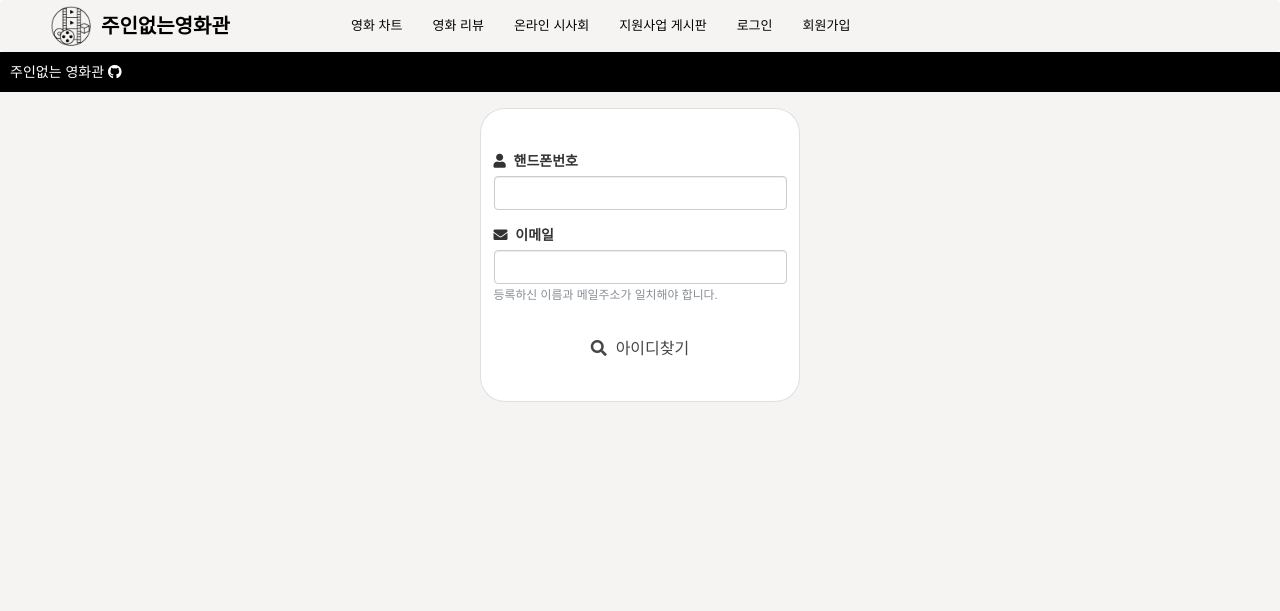
After one commit to NoOwnerTheather/NoOwnerTheater, a Django app: page /account/recovery/id/ in a window 1280 px wide. The commit adds this page. Shown: the top 611 px of the page. Run offline with Django 4.2, Linux system fonts and the light colour scheme; some libraries are stand-ins or nearby versions; some web fonts are replaced.

Commit message:
[FEAT] 아이디 찾기 구현

```diff
--- a/account/forms.py
+++ b/account/forms.py
@@ -5,6 +5,7 @@ from django.contrib.auth.forms import UserChangeForm
 from django.contrib.auth import get_user_model
 from django.core.exceptions import ValidationError
 import django.contrib.auth.forms as auth_forms
+from django import forms
 
 
 
@@ -61,3 +62,24 @@ class PasswordResetForm(auth_forms.PasswordResetForm):
             u for u in active_users
             if u.has_usable_password()
         )
+
+class RecoveryIdForm(forms.Form):
+    phone = forms.CharField(widget=forms.TextInput,)
+    email = forms.EmailField(widget=forms.EmailInput,)
+
+    class Meta:
+        model = User
+        fields = ['phone', 'email']
+
+    def __init__(self, *args, **kwargs):
+        super(RecoveryIdForm, self).__init__(*args, **kwargs)
+        self.fields['phone'].label = '핸드폰번호'
+        self.fields['phone'].widget.attrs.update({
+            'class': 'form-control',
+            'id': 'form_phone',
+        })
+        self.fields['email'].label = '이메일'
+        self.fields['email'].widget.attrs.update({
+            'class': 'form-control',
+            'id': 'form_email'
+        })
--- a/account/urls.py
+++ b/account/urls.py
@@ -25,6 +25,9 @@ urlpatterns = [
    ), name="password_reset_confirm"),
    path('password_reset_complete/', views.UserPasswordResetCompleteView.as_view(), name="password_reset_complete"),
 
+   path('recovery/id/', views.RecoveryIdView.as_view(), name='recovery_id'),
+   path('recovery/id/find/', views.ajax_find_id_view, name='ajax_id'),
+
 
 
 
--- a/account/views.py
+++ b/account/views.py
@@ -8,7 +8,7 @@ from django.contrib.auth import get_user_model
 
 from django.contrib import auth
 from django.contrib.auth import login, authenticate
-from django.contrib.auth.models import User
+from theater.models import User
 from django.shortcuts import render, get_object_or_404, redirect
 from .models import *
 from .forms import *
@@ -56,7 +56,7 @@ from django.utils.decorators import method_decorator
 from django.views.decorators.debug import sensitive_post_parameters
 from django.views.decorators.cache import never_cache
 from django.utils.translation import gettext_lazy as _
-
+from django.views.decorators.csrf import csrf_exempt
 
 
 def login_user(request): # 로그인 중인 Profile object
@@ -229,3 +229,43 @@ class UserPasswordResetCompleteView(PasswordResetCompleteView):
         context = super().get_context_data(**kwargs)
         context['login_url'] = resolve_url(settings.LOGIN_URL)
         return context
+
+
+from .forms import RecoveryIdForm
+from django.views.generic import View
+
+def logout_message_required(function):
+    def wrap(request, *args, **kwargs):
+        if request.user.is_authenticated:
+            messages.info(request, "접속중인 사용자입니다.")
+            return redirect('/account/main/')
+        return function(request, *args, **kwargs)
+    return wrap
+
+
+@method_decorator(logout_message_required, name='dispatch')
+class RecoveryIdView(View):
+    template_name = 'account/recovery_id.html'
+    recovery_id = RecoveryIdForm
+    print("phone")
+    print("phone2")
+
+    def get(self, request):
+        if request.method=='GET':
+            form_id = self.recovery_id(None)
+        return render(request, self.template_name, { 'form_id':form_id, })
+
+
+
+import json
+from django.core.serializers.json import DjangoJSONEncoder
+
+@csrf_exempt
+def ajax_find_id_view(request):
+    phone = request.POST.get('phone')
+    email = request.POST.get('email')
+    result_id = User.objects.get(phone=phone, email=email)
+    print("phone")
+    print(phone)
+
+    return HttpResponse(json.dumps({"result_id": result_id.username}, cls=DjangoJSONEncoder), content_type = "application/json")
--- /dev/null
+++ b/templates/account/recovery_id.html
@@ -0,0 +1,87 @@
+
+{% extends 'base.html' %}
+
+{% block content %}
+<div class="container">
+    <div class="row justify-content-md-center">
+        <div style="position: absolute; top: 45%; height: 504.18px; margin-top: -252.09px;">
+            <div class="card" style="width: 32rem;">
+                <div class="card-body">
+                    <div class="text-center">
+
+                    </div>
+                    <div class="row mt-5">
+                        <div class="col-12">
+                            {% csrf_token %}
+                            <!--이름-->
+                            <div class="mb-4 md-form">
+                                <label name="label_phone" for="{{ form_id.phone.id_for_label }}"><i
+                                    class="fas fa-user"></i>&nbsp;&nbsp;{{ form_id.phone.label }}</label>
+                                    {{ form_id.phone }}
+                            </div>
+                            <!--이메일-->
+                            <div class="mb-4 md-form">
+                                <label name="label_email" for="{{ form_id.email.id_for_label }}"><i
+                                        class="fas fa-envelope"></i>&nbsp;&nbsp;{{ form_id.email.label }}</label>
+                                    {{ form_id.email }}
+                                <small class="form-text text-muted">
+                                    등록하신 이름과 메일주소가 일치해야 합니다.
+                                </small>
+                            </div>
+
+                            <!-- <br><button type="submit" class="btn btn-dark" phone="recovery_id">아이디찾기</button> -->
+                            <div style="padding-top:10px;" class="row justify-content-md-center">
+                                <button id="find_id" class="btn btn-red" style="opacity: 90%; font-size: 16px;" name="recovery_id"><i class="fas fa-search"></i>&nbsp;&nbsp;아이디찾기</button><br><br>
+                            </div>
+                            <br>
+                            <div id="result_id"></div>
+
+
+
+                            <script type="text/javascript">
+
+                                $(document).ready(function () {
+                                    $('#find_id').click(function () {
+                                        var phone = $("#form_phone").val();
+                                        var email = $("#form_email").val();
+
+                                        $.ajax({
+                                            type: "POST",
+                                            url: "/account/recovery/id/find/",
+                                            dataType: "json",
+                                            data: {
+                                                'phone': phone,
+                                                'email': email,
+                                                'csrfmiddlewaretoken': '{{csrf_token}}',
+                                            },
+                                            success: function (response) {
+                                                $('#result_id').replaceWith(
+                                                    '<div id="result_id"><hr><div style="text-align:center;"><span style="font-size: 16px;">입력된 정보로 가입된 아이디는 </span><span style="font-size: 20px; font-weight: bold;" id="result_id">' + response.result_id +
+                                                    '</span><span style="font-size: 16px;"> 입니다.</span></div><hr></div>')
+                                            },
+                                            error: function () {
+                                                if (phone == "" || email == "") {
+                                                    alert('이름와 이메일을 입력해주세요.');
+                                                } else {
+                                                    alert('입력하신 정보가 일치하지 않거나 존재하지 않습니다.');
+                                                }
+                                            },
+                                        });
+                                    })
+                                });
+                            </script>
+                            <!-- No AJAX
+                            {% if result_id %}
+                            <h5>회원님의 아이디는 <strong>{{ result_id }}</strong>입니다.</h5>
+                            {% endif %} -->
+                        </div>
+                    </div>
+                </div>
+            </div>
+        </div>
+    </div>
+</div>
+
+
+
+{% endblock %}
--- a/templates/base.html
+++ b/templates/base.html
@@ -13,9 +13,11 @@
     <link rel="stylesheet" href="https://cdnjs.cloudflare.com/ajax/libs/font-awesome/5.8.2/css/all.min.css"/>
     <!--bootstrap-->
     <!-- <script src="https://maxcdn.bootstrapcdn.com/bootstrap/3.3.2/js/bootstrap.min.js"></script> -->
+    <script type="text/javascript" src="https://cdnjs.cloudflare.com/ajax/libs/jquery/3.4.1/jquery.min.js"></script>
     <script src="https://code.jquery.com/jquery-3.1.1.js"></script>
     <script src="https://cdnjs.cloudflare.com/ajax/libs/popper.js/1.12.9/umd/popper.min.js"></script>
     <script src="https://maxcdn.bootstrapcdn.com/bootstrap/4.0.0/js/bootstrap.min.js"></script>
+
     <!-- <script src="https://cdnjs.cloudflare.com/ajax/libs/popper.js/1.12.9/umd/popper.min.js"></script> -->
     <!-- <script src="https://maxcdn.bootstrapcdn.com/bootstrap/4.0.0/js/bootstrap.min.js"></script> -->
     <link rel="stylesheet" href="https://maxcdn.bootstrapcdn.com/bootstrap/4.0.0-beta/css/bootstrap.min.css"></link>
```
